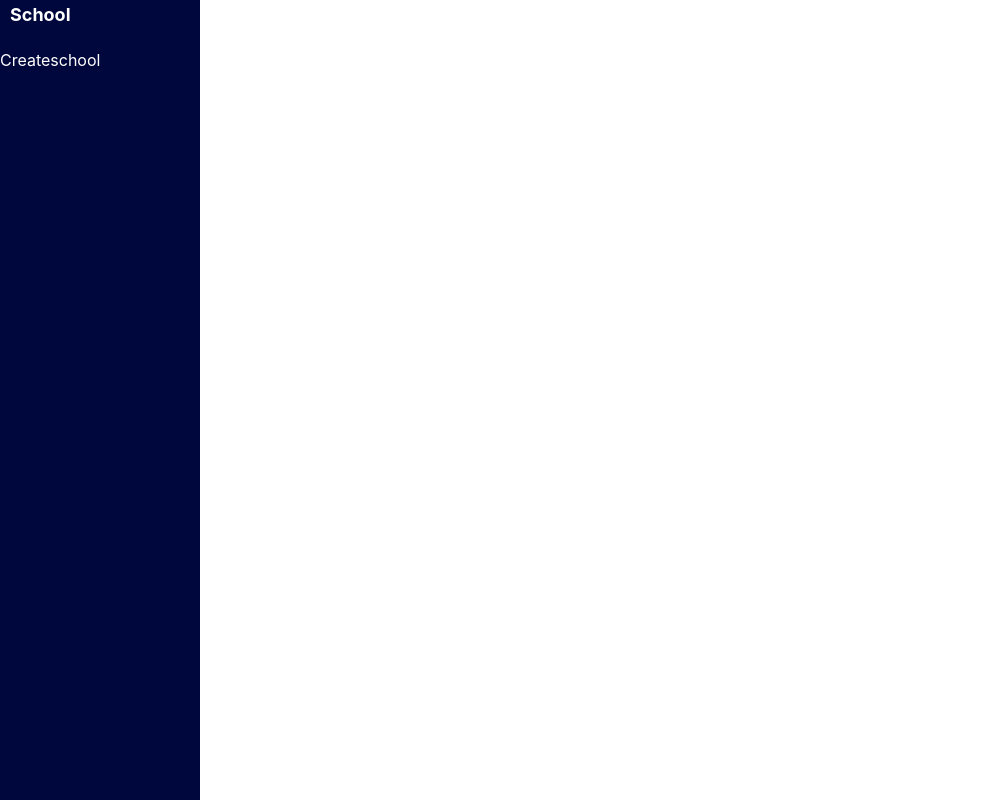
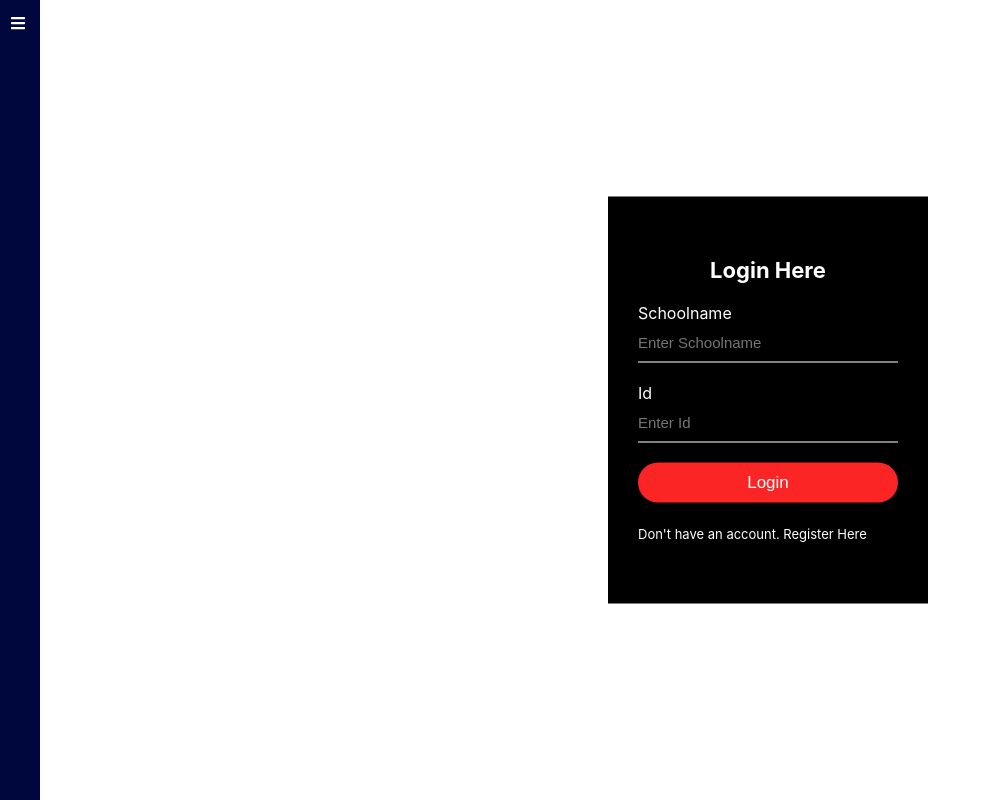
Before and after one commit to Mohanapriya1198/createdschool, a React (Create React App) app: page / in a window 1280 px wide. Shown: the whole page, without its empty margins (0-990 px from the left). Built offline with nearby package versions, Linux system fonts and the light colour scheme.

Commit message:
schoolpage commit

```diff
--- a/package.json
+++ b/package.json
@@ -6,8 +6,11 @@
     "@testing-library/jest-dom": "^5.16.4",
     "@testing-library/react": "^13.3.0",
     "@testing-library/user-event": "^13.5.0",
+    "framer-motion": "^6.3.11",
     "react": "^18.1.0",
     "react-dom": "^18.1.0",
+    "react-icons": "^4.4.0",
+    "react-router-dom": "^6.3.0",
     "react-scripts": "5.0.1",
     "web-vitals": "^2.1.4"
   },
--- a/src/App.css
+++ b/src/App.css
@@ -1,50 +1,28 @@
-/* .App {
-  text-align: center;
-}
-
-.App-logo {
-  height: 40vmin;
-  pointer-events: none;
-}
-
-@media (prefers-reduced-motion: no-preference) {
-  .App-logo {
-    animation: App-logo-spin infinite 20s linear;
-  }
-}
-
-.App-header {
-  background-color: #282c34;
-  min-height: 100vh;
-  display: flex;
-  flex-direction: column;
-  align-items: center;
-  justify-content: center;
-  font-size: calc(10px + 2vmin);
-  color: white;
-}
-
-.App-link {
-  color: #61dafb;
-}
-
-@keyframes App-logo-spin {
-  from {
-    transform: rotate(0deg);
-  }
-  to {
-    transform: rotate(360deg);
-  }
-} */
 * {
   margin: 0;
   padding: 0;
   box-sizing: border-box;
 }
+a {
+  text-decoration: none;
+}
+.main-container {
+  display: flex;
+}
+main {
+  padding: 20px;
+}
+.title {
+  font-size: 30px;
+}
+
 .sidebar {
   background: rgb(0, 7, 61);
   color: white;
   height: 100vh;
+}
+.routes {
+  color: white;
 }
 .top-section {
   display: flex;
@@ -52,7 +30,20 @@
   justify-content: space-between;
   padding: 15px 10px;
 }
-.logo {
-  font-size: 18px;
-  line-height: 0;
+
+.link {
+  display: flex;
+  color: white;
+  gap: 10px;
+  padding: 5px 10px;
+  transition: 0.2s cubic-bezier(0.6, -0.28, 0.735, 0.045);
+  border-right: 4px solid transparent;
 }
+.link:hover {
+  background: rgb(45, 51, 89);
+}
+
+.link_text {
+  white-space: nowrap;
+  font-size: 15px;
+}
--- a/src/App.js
+++ b/src/App.js
@@ -1,6 +1,5 @@
 import "./App.css";
 import { BrowserRouter as Router, Routes, Route } from "react-router-dom";
-import Createschool from "./pages/Createschool";
 import Sidebar from "./components/school/Sidebar";
 import School from "./components/school/School";
 
@@ -10,11 +9,10 @@ function App() {
       <Router>
         <Sidebar>
           <Routes>
-            <Route path="/" element={<Createschool />} />
+            <Route path="/" element={<School />} />
           </Routes>
         </Sidebar>
       </Router>
-      {/* <School /> */}
     </>
   );
 }
--- a/src/components/school/School.css
+++ b/src/components/school/School.css
@@ -4,7 +4,7 @@
   background: #000;
   color: #fff;
   top: 50%;
-  left: 50%;
+  left: 60%;
   position: absolute;
   transform: translate(-50%, -50%);
   box-sizing: border-box;
--- a/src/components/school/Sidebar.jsx
+++ b/src/components/school/Sidebar.jsx
@@ -1,15 +1,70 @@
-import { motion } from "framer-motion";
+import { AnimatePresence, motion } from "framer-motion";
+import { FaBars } from "react-icons/fa";
+import { NavLink } from "react-router-dom";
+import { useState } from "react";
+
+const routes = [
+  {
+    path: "/",
+    name: "Createschool",
+  },
+];
 
 const Sidebar = ({ children }) => {
+  const [isOpen, setIsOpen] = useState(false);
+
+  const toggle = () => setIsOpen(!isOpen);
+  const showAnimation = {
+    hidden: {
+      width: 0,
+      opacity: 0,
+      transition: {
+        duration: 0.5,
+      },
+    },
+    show: {
+      width: "auto",
+      opacity: 1,
+      transition: {
+        duration: 0.2,
+      },
+    },
+  };
+
   return (
     <div className="main-container">
-      <motion.div animate={{ width: "200px" }} className="sidebar">
+      <motion.div
+        animate={{
+          width: isOpen ? "200px" : "40px",
+        }}
+        className="sidebar"
+      >
         <div className="top-section">
-          <h1 className="logo">School</h1>
-          {/* <div className="bars"><FaBars /></div> */}
+          <div className="bars">
+            <FaBars onClick={toggle} />
+          </div>
         </div>
-        <main>{children}</main>
+        <section className="routes">
+          {routes.map((route) => (
+            <NavLink to={route.path} key={route.name} className="link">
+              <AnimatePresence>
+                {isOpen && (
+                  <motion.div
+                    variants={showAnimation}
+                    initial="hidden"
+                    animate="show"
+                    exit="hidden"
+                    className="link_text"
+                  >
+                    {route.name}
+                  </motion.div>
+                )}
+              </AnimatePresence>
+            </NavLink>
+          ))}
+        </section>
       </motion.div>
+      <main>{children}</main>
     </div>
   );
 };
--- a/src/pages/Createschool.jsx
+++ /dev/null
@@ -1,5 +0,0 @@
-const Createschool = () => {
-  return <div className="title">Createschool</div>;
-};
-
-export default Createschool;
```
Also changed, not shown: 1 other file (tests, documents, lock files or other folders).
